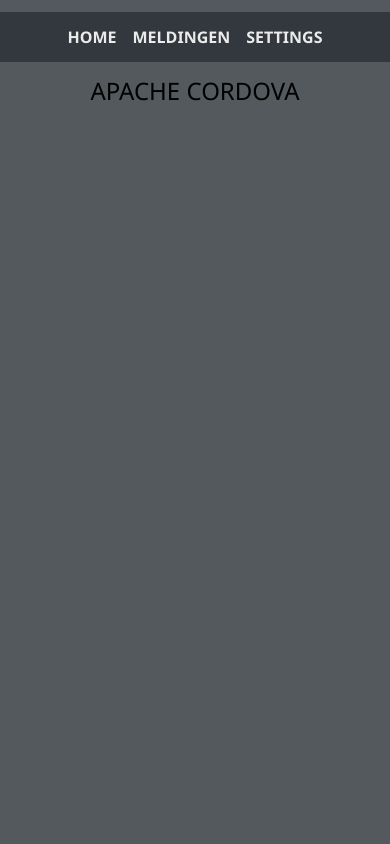
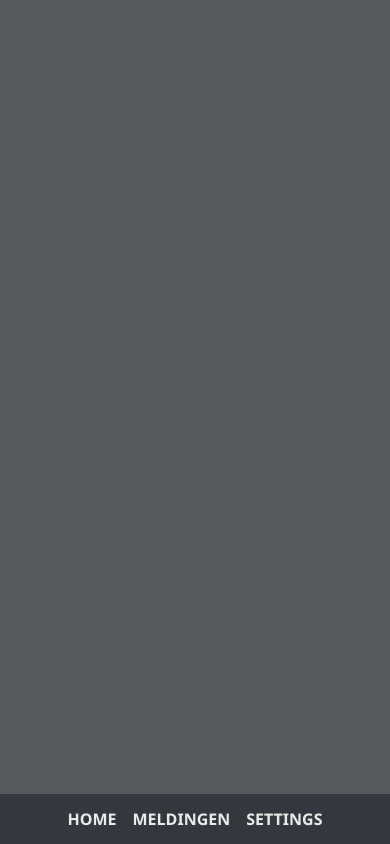
Before and after one commit to BoktorDevelopment/Senshagen-ARKK, a website: page senshagen/www/index.html in a window 390 px wide. Drawn offline with Linux system fonts and the light colour scheme; some packages are replaced by stand-ins of ours.

Commit message:
Moved navigation to the bottom

```diff
--- a/senshagen/www/css/index.css
+++ b/senshagen/www/css/index.css
@@ -37,12 +37,21 @@
     margin:0px 30px;
     padding:2px 0px;
 }
+
+.footer {
+    position: absolute;
+    bottom: 0;
+    width: 100%;
+    background: #32383d;
+}
+
 .nav.navbar-nav {
     display: flex;
     justify-content: center;
     flex-wrap: wrap;
     background: #32383d !important;
     padding: 14px;
+    margin: 0;
 }
 
 .nav > li {
--- a/senshagen/www/index.html
+++ b/senshagen/www/index.html
@@ -16,8 +16,8 @@
         <title>senshagen</title>
     </head>
     <body>
-        <nav class="navbar navbar-default sticky-top" role="navigation">
-            <div class="container-fuild">
+        <footer class="footer">
+            <div class="container">
                 <div class="collapse navbar-collapse">
                     <ul class="nav navbar-nav navbar-center">
                         <li><a href="#">Home</a></li>
@@ -26,10 +26,7 @@
                     </ul>
                 </div>
             </div>
-        </nav>
-            <h1>Apache Cordova</h1>
-            <div id="deviceready" class="blink">
-            </div>
+        </footer>
         <script type="text/javascript" src="cordova.js"></script>
         <script type="text/javascript" src="scripts/platformOverrides.js"></script>
         <script type="text/javascript" src="scripts/index.js"></script>
```
